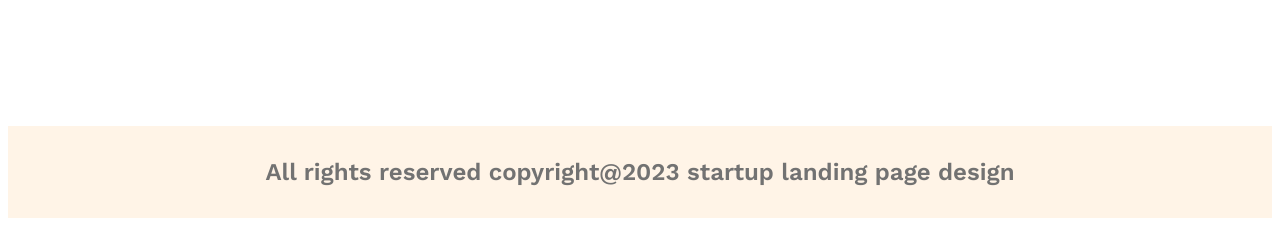
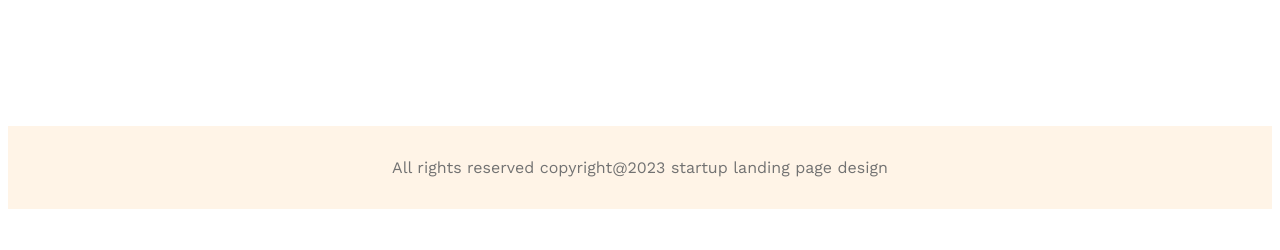
Before and after one commit to AdittyaKumarDas/Web-dev-bootcamp-by-PH, a plain HTML site: page Milestone - 2/Module - 9/project/index.html in a window 1280 px wide. Shown: the part 3978-4228 px from the top of the page. Drawn offline with nearby package versions, Linux system fonts and the light colour scheme.

Commit message:
Full project complete

```diff
--- a/Milestone - 2/Module - 9/project/index.html
+++ b/Milestone - 2/Module - 9/project/index.html
@@ -185,7 +185,7 @@
     </main>
 
     <footer class="max-width" style="margin-top: 9rem; background-color: rgba(255, 244, 231, 1);">
-        <h4 class="font-18 dark-3 footer-part">All rights reserved copyright@2023 startup landing page
+        <h4 class="font-16 dark-3 footer-part">All rights reserved copyright@2023 startup landing page
             design</h4>
     </footer>
 </body>
```
